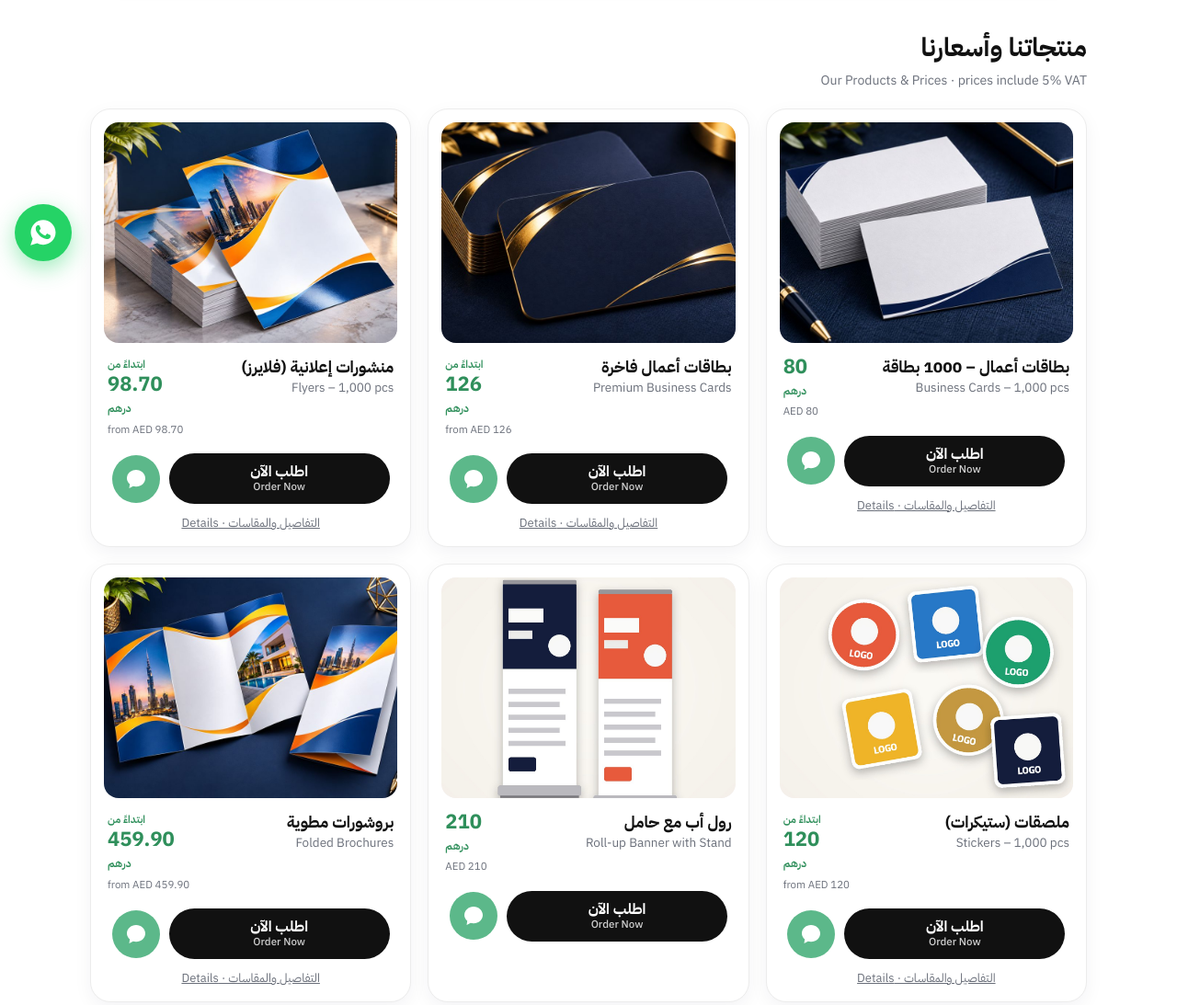
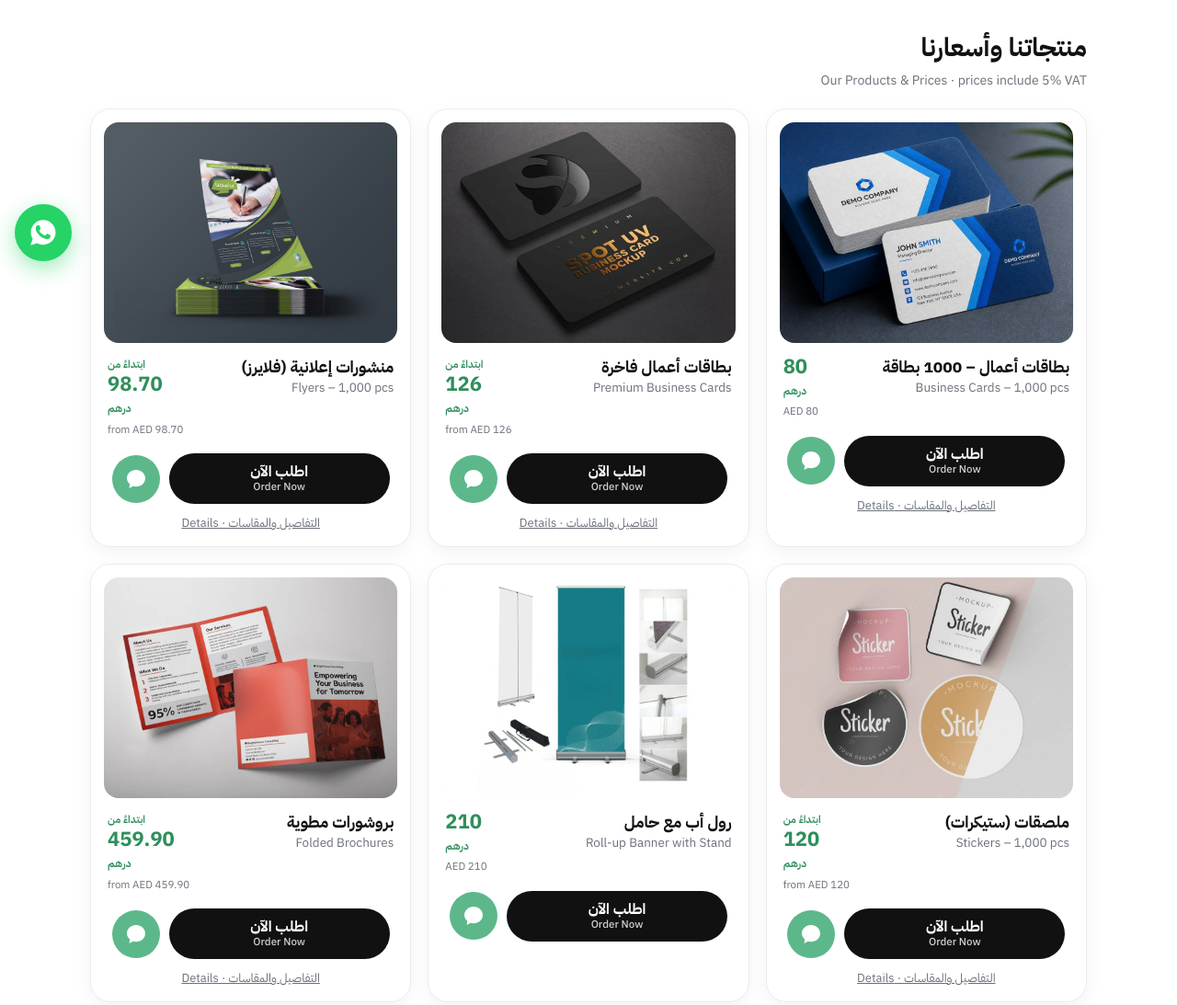
Before and after one commit to zaghtetegeorge-source/Print-print-, a plain HTML site: page offers.html in a window 1280 px wide. Shown: the part 500-1593 px from the top of the page at 92% size. Drawn offline with Linux system fonts and the light colour scheme.

Commit message:
Offers page: use new product photos
Co-Authored-By: Claude Opus 5.5 <noreply@anthropic.com>
Claude-Session: https://claude.ai/code/session_01GbcHG89nk7jBDBWiRUNggA

```diff
--- a/offers.html
+++ b/offers.html
@@ -2,7 +2,7 @@
 <title>طباعة أونلاين في الإمارات | بطاقات أعمال، منشورات، ملصقات ورول أب | Infinity Graphic</title>
 <meta name="description" content="مطبعة أونلاين في الإمارات: 1000 بطاقة أعمال بسعر 80 درهماً، منشورات وملصقات ورول أب. الدفع بعد اعتماد التصميم، والتوصيل إلى جميع الإمارات. Online printing in the UAE.">
 <link rel="canonical" href="https://www.infinity-graphic.art/offers"><meta name="theme-color" content="#ffffff"><link rel="icon" href="/img/logo.jpg">
-<meta property="og:title" content="Infinity Graphic | طباعة أونلاين في الإمارات"><meta property="og:image" content="https://www.infinity-graphic.art/img/c350.jpg">
+<meta property="og:title" content="Infinity Graphic | طباعة أونلاين في الإمارات"><meta property="og:image" content="https://www.infinity-graphic.art/img/lp/cards.jpg">
 <link rel="preconnect" href="https://fonts.googleapis.com"><link href="https://fonts.googleapis.com/css2?family=IBM+Plex+Sans+Arabic:wght@400;500;600;700&display=swap" rel="stylesheet">
 <script async src="https://www.googletagmanager.com/gtag/js?id=AW-18248834697"></script>
 <script>window.dataLayer=window.dataLayer||[];function gtag(){dataLayer.push(arguments);}gtag('js',new Date());gtag('config','AW-18248834697');
@@ -66,7 +66,7 @@ footer{padding:26px 0 90px;font-size:13.5px;color:var(--muted)}footer .row{displ
 <h2>منتجاتنا وأسعارنا</h2><p class="en">Our Products &amp; Prices · prices include 5% VAT</p>
 <div class="grid">
 <article class="card" id="business-cards">
-  <div class="ph"><img src="/img/c350.jpg" alt="بطاقات أعمال – 1000 بطاقة – Business Cards – 1,000 pcs – Infinity Graphic" loading="lazy"></div>
+  <div class="ph"><img src="/img/lp/cards.jpg" alt="بطاقات أعمال – 1000 بطاقة – Business Cards – 1,000 pcs – Infinity Graphic" loading="lazy"></div>
   <div class="ci">
     <div class="nm"><h3>بطاقات أعمال – 1000 بطاقة</h3><p class="en">Business Cards – 1,000 pcs</p></div>
     <div class="pr"><b>80</b><span>درهم</span><small>AED 80</small></div>
@@ -75,7 +75,7 @@ footer{padding:26px 0 90px;font-size:13.5px;color:var(--muted)}footer .row{displ
   <a class="more" href="/print/business-cards">التفاصيل والمقاسات · Details</a>
 </article>
 <article class="card" id="premium-cards">
-  <div class="ph"><img src="/img/c400f.jpg" alt="بطاقات أعمال فاخرة – Premium Business Cards – Infinity Graphic" loading="lazy"></div>
+  <div class="ph"><img src="/img/lp/premium.jpg" alt="بطاقات أعمال فاخرة – Premium Business Cards – Infinity Graphic" loading="lazy"></div>
   <div class="ci">
     <div class="nm"><h3>بطاقات أعمال فاخرة</h3><p class="en">Premium Business Cards</p></div>
     <div class="pr"><small class="from">ابتداءً من</small><b>126</b><span>درهم</span><small>from AED 126</small></div>
@@ -84,7 +84,7 @@ footer{padding:26px 0 90px;font-size:13.5px;color:var(--muted)}footer .row{displ
   <a class="more" href="/print/premium-business-cards">التفاصيل والمقاسات · Details</a>
 </article>
 <article class="card" id="flyers">
-  <div class="ph"><img src="/img/flyer.jpg" alt="منشورات إعلانية (فلايرز) – Flyers – 1,000 pcs – Infinity Graphic" loading="lazy"></div>
+  <div class="ph"><img src="/img/lp/flyers.jpg" alt="منشورات إعلانية (فلايرز) – Flyers – 1,000 pcs – Infinity Graphic" loading="lazy"></div>
   <div class="ci">
     <div class="nm"><h3>منشورات إعلانية (فلايرز)</h3><p class="en">Flyers – 1,000 pcs</p></div>
     <div class="pr"><small class="from">ابتداءً من</small><b>98.70</b><span>درهم</span><small>from AED 98.70</small></div>
@@ -93,7 +93,7 @@ footer{padding:26px 0 90px;font-size:13.5px;color:var(--muted)}footer .row{displ
   <a class="more" href="/print/flyers">التفاصيل والمقاسات · Details</a>
 </article>
 <article class="card" id="stickers">
-  <div class="ph"><img src="/img/stickers.jpg" alt="ملصقات (ستيكرات) – Stickers – 1,000 pcs – Infinity Graphic" loading="lazy"></div>
+  <div class="ph"><img src="/img/lp/stickers.jpg" alt="ملصقات (ستيكرات) – Stickers – 1,000 pcs – Infinity Graphic" loading="lazy"></div>
   <div class="ci">
     <div class="nm"><h3>ملصقات (ستيكرات)</h3><p class="en">Stickers – 1,000 pcs</p></div>
     <div class="pr"><small class="from">ابتداءً من</small><b>120</b><span>درهم</span><small>from AED 120</small></div>
@@ -102,7 +102,7 @@ footer{padding:26px 0 90px;font-size:13.5px;color:var(--muted)}footer .row{displ
   <a class="more" href="/print/stickers">التفاصيل والمقاسات · Details</a>
 </article>
 <article class="card" id="roll-up">
-  <div class="ph"><img src="/img/rollup.jpg" alt="رول أب مع حامل – Roll-up Banner with Stand – Infinity Graphic" loading="lazy"></div>
+  <div class="ph"><img src="/img/lp/rollup.jpg" alt="رول أب مع حامل – Roll-up Banner with Stand – Infinity Graphic" loading="lazy"></div>
   <div class="ci">
     <div class="nm"><h3>رول أب مع حامل</h3><p class="en">Roll-up Banner with Stand</p></div>
     <div class="pr"><b>210</b><span>درهم</span><small>AED 210</small></div>
@@ -111,7 +111,7 @@ footer{padding:26px 0 90px;font-size:13.5px;color:var(--muted)}footer .row{displ
 
 </article>
 <article class="card" id="brochures">
-  <div class="ph"><img src="/img/brochure.jpg" alt="بروشورات مطوية – Folded Brochures – Infinity Graphic" loading="lazy"></div>
+  <div class="ph"><img src="/img/lp/brochures.jpg" alt="بروشورات مطوية – Folded Brochures – Infinity Graphic" loading="lazy"></div>
   <div class="ci">
     <div class="nm"><h3>بروشورات مطوية</h3><p class="en">Folded Brochures</p></div>
     <div class="pr"><small class="from">ابتداءً من</small><b>459.90</b><span>درهم</span><small>from AED 459.90</small></div>
@@ -147,7 +147,7 @@ footer{padding:26px 0 90px;font-size:13.5px;color:var(--muted)}footer .row{displ
   <a class="more" href="/print/bill-books">التفاصيل والمقاسات · Details</a>
 </article>
 <article class="card" id="kraft-bags">
-  <div class="ph"><img src="/img/kraft-bags.jpg" alt="أكياس كرافت مطبوعة – Printed Kraft Bags – Infinity Graphic" loading="lazy"></div>
+  <div class="ph"><img src="/img/lp/kraft-bags.jpg" alt="أكياس كرافت مطبوعة – Printed Kraft Bags – Infinity Graphic" loading="lazy"></div>
   <div class="ci">
     <div class="nm"><h3>أكياس كرافت مطبوعة</h3><p class="en">Printed Kraft Bags</p></div>
     <div class="pr"><small class="from">ابتداءً من</small><b>1,677.90</b><span>درهم</span><small>from AED 1,677.90</small></div>
```
Also changed, not shown: img/lp/brochures.jpg (added), img/lp/cards-gloss.jpg (added), img/lp/cards.jpg (added), img/lp/flyers.jpg (added), img/lp/kraft-bags.jpg (added), img/lp/premium.jpg (added), img/lp/rollup.jpg (added), img/lp/stickers-round.jpg (added), img/lp/stickers.jpg (added).
